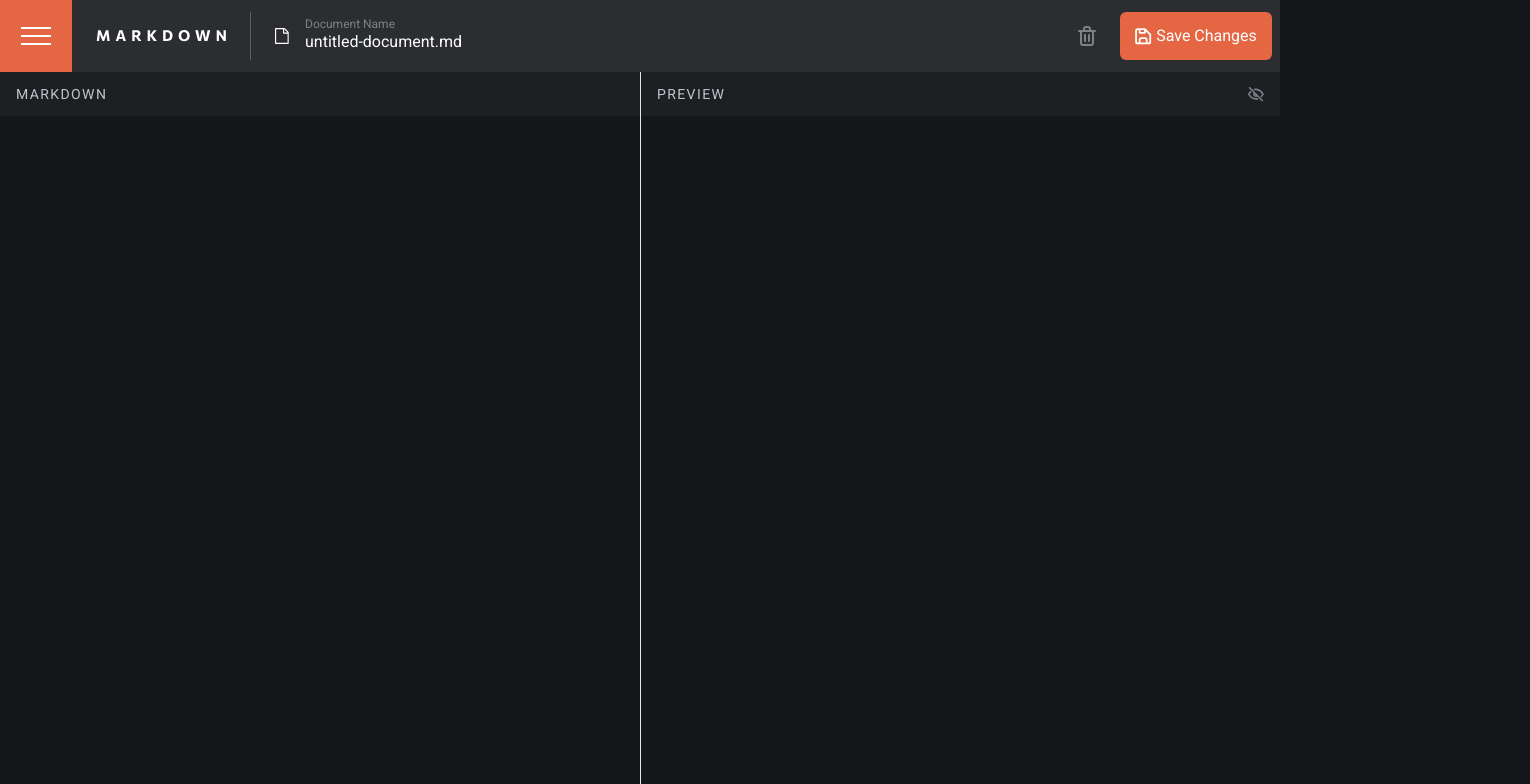
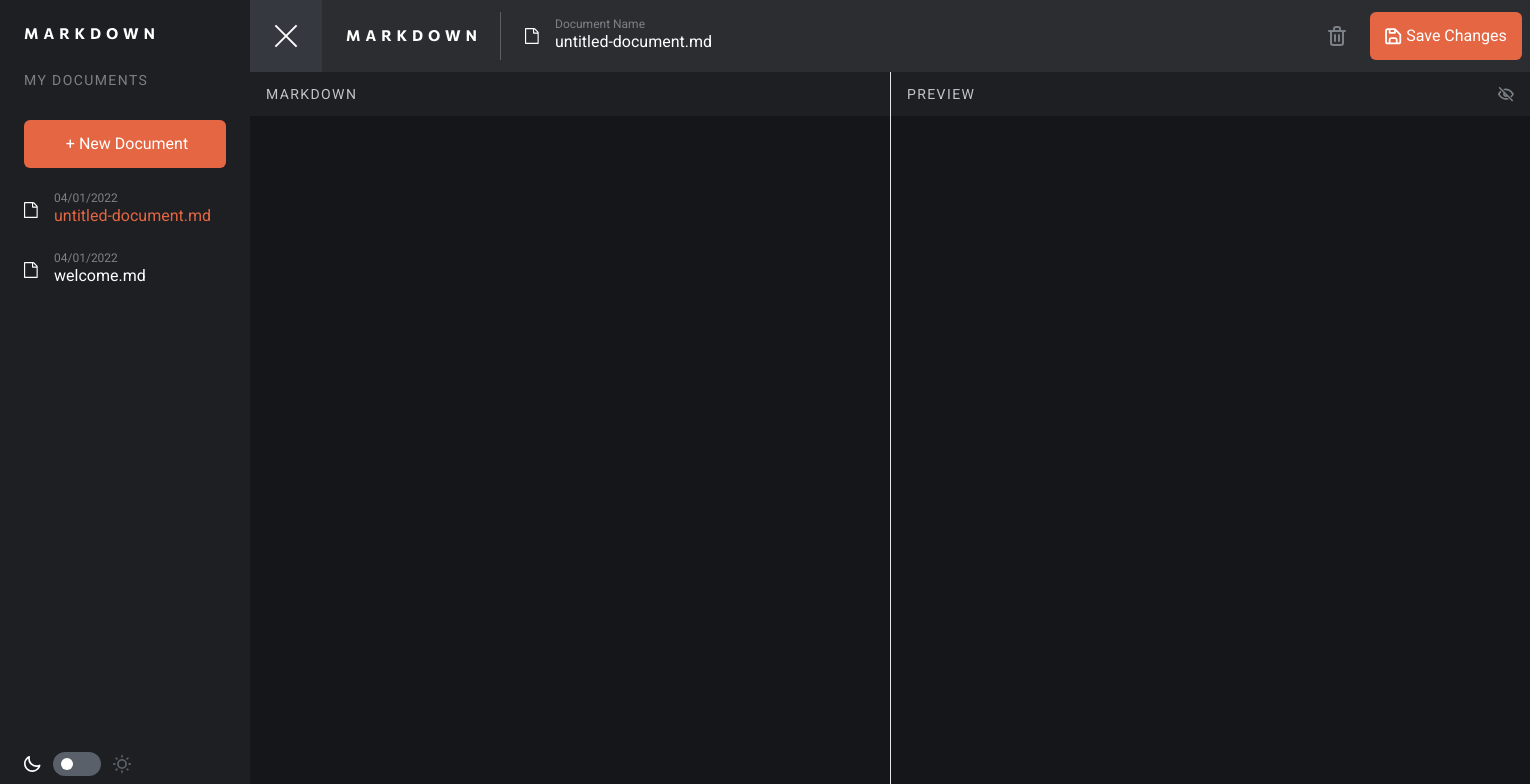
Before and after one commit to Pawel1894/browser-markup-editor, a React (Vite) app: page / in a window 1280 px wide. Shown: the top 784 px of the page, 1530 px wide, since content can reach past the window. Built offline with nearby package versions, Linux system fonts and the light colour scheme.

Commit message:
Adding animations, changing isMenuOpen flag to prevent whole app render when toggling sidebar

```diff
--- a/src/App.tsx
+++ b/src/App.tsx
@@ -10,7 +10,6 @@ import { TDocument } from "./types";
 import { getItem, saveItem } from "./helpers/localStorage";
 
 function App() {
-  const isMenuOpen = useAppSelector((state) => state.ui.isMenuOpen);
   const dispatch = useAppDispatch();
 
   useEffect(() => {
@@ -23,7 +22,7 @@ function App() {
   }, []);
 
   return (
-    <div className={`grid wrapper ${isMenuOpen ? "menu-open" : ""}`}>
+    <div className={`grid wrapper transition-all`}>
       <Sidebar />
       <div>
         <Header />
--- a/src/components/header/AsideBtn.tsx
+++ b/src/components/header/AsideBtn.tsx
@@ -1,15 +1,13 @@
-import React, { ReactElement } from "react";
+import React, { ReactElement, useState } from "react";
 import MenuIcon from "../../assets/icon-menu.svg";
 import CloseIcon from "../../assets/icon-close.svg";
-import { useAppDispatch, useAppSelector } from "../../hooks/redux";
-import { uiActions } from "../../redux/ui-slice";
 
 export default function AsideBtn(): ReactElement {
-  const dispatch = useAppDispatch();
-  const isMenuOpen = useAppSelector((state) => state.ui.isMenuOpen);
+  const [isMenuOpen, setIsMenuOpen] = useState(true);
 
   function toggleSidebar() {
-    dispatch(uiActions.toggleMenu());
+    setIsMenuOpen((prev) => !prev);
+    document.getElementsByTagName("body")[0].classList.toggle("menu-closed");
   }
 
   return (
--- a/src/components/sidebar/ThemeToggle.tsx
+++ b/src/components/sidebar/ThemeToggle.tsx
@@ -20,7 +20,11 @@ export default function ThemeToggle(): ReactElement {
         onClick={toggleTheme}
         className="w-12 h-6 bg-neutral-500 rounded-full relative p-2 flex items-center cursor-pointer"
       >
-        <span className={`w-3 h-3 bg-white block rounded-full ${!isDark ? "ml-auto" : null}`}></span>
+        <span
+          className={`transition-all w-3 h-3 bg-white block rounded-full ${
+            !isDark ? "translate-x-[170%]" : null
+          }`}
+        ></span>
       </span>
       <svg width="18" height="18" xmlns="http://www.w3.org/2000/svg">
         <path
--- a/src/index.css
+++ b/src/index.css
@@ -12,19 +12,26 @@
   }
 
   .wrapper {
-    grid-template-columns: 1fr;
+    grid-template-columns: 250px 100vw;
   }
 
   .sidebar {
-    display: none;
+    visibility: visible;
+    opacity: 1;
+    transition: opacity 1s;
   }
 
-  .wrapper.menu-open .sidebar {
-    display: block;
+  .menu-closed .wrapper .sidebar {
+    visibility: hidden;
+    opacity: 0;
+    width: 0;
+    height: 0;
+    padding: 0;
+    margin: 0;
   }
 
-  .wrapper.menu-open {
-    grid-template-columns: 250px 100vw;
+  .menu-closed .wrapper {
+    grid-template-columns: 0px 100vw;
   }
 
   :is(h1, h2, h3, h4, h5, h6) {
--- a/src/redux/store.ts
+++ b/src/redux/store.ts
@@ -1,10 +1,8 @@
 import { configureStore } from "@reduxjs/toolkit";
-import uiReducer from "./ui-slice";
 import documentReducer from "./document-slice";
 
 export const store = configureStore({
   reducer: {
-    ui: uiReducer,
     docs: documentReducer,
   },
 });
--- a/src/redux/ui-slice.ts
+++ /dev/null
@@ -1,18 +0,0 @@
-import { createSlice } from "@reduxjs/toolkit";
-
-export const uiSlice = createSlice({
-  name: "ui",
-  initialState: {
-    isMenuOpen: false,
-  },
-  reducers: {
-    toggleMenu: (state) => {
-      state.isMenuOpen = !state.isMenuOpen;
-    },
-  },
-});
-
-// Action creators are generated for each case reducer function
-export const uiActions = uiSlice.actions;
-
-export default uiSlice.reducer;
```
